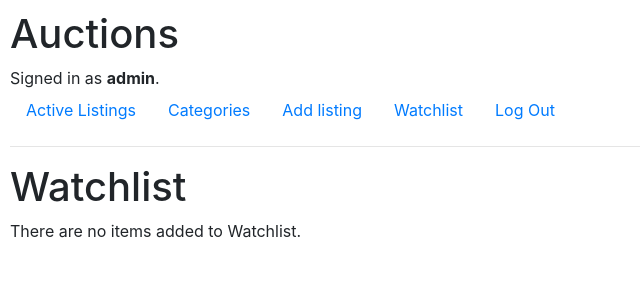
After one commit to radufritea/commerce, a Django app: page /watchlist in a window 1280 px wide. The commit adds this page. Shown: the top 300 px of the page, without its empty margins (0-640 px from the left). Run offline with Django 3.2, Linux system fonts and the light colour scheme; a user stored in the database is signed in; data comes from the database, SQL or seed files in the repository; both versions use the stored data as it was after the commit; some libraries are stand-ins or nearby versions.

Commit message:
add/remove in watchlist

```diff
--- a/commerce/auctions/admin.py
+++ b/commerce/auctions/admin.py
@@ -1,5 +1,7 @@
 from django.contrib import admin
-from .models import Category, Listing
+from .models import Category, Listing, User
+
 # Register your models here.
+admin.site.register(User)
 admin.site.register(Category)
 admin.site.register(Listing)
--- a/commerce/auctions/models.py
+++ b/commerce/auctions/models.py
@@ -3,9 +3,6 @@ from tkinter import CASCADE
 from django.contrib.auth.models import AbstractUser
 from django.db import models
 
-
-class User(AbstractUser):
-    pass
 
 class Category(models.Model):
     name = models.CharField(max_length=200, verbose_name="Category name")
@@ -26,8 +23,11 @@ class Listing(models.Model):
 
     def __str__(self):
         return self.title
+
 # class Bid(models.Model):
 #     pass
 
 # class Comment(models.Model):
 #     pass
+class User(AbstractUser):
+    watchlist = models.ManyToManyField(Listing, blank=True, related_name="watchers")
--- a/commerce/auctions/templates/auctions/layout.html
+++ b/commerce/auctions/templates/auctions/layout.html
@@ -28,6 +28,9 @@
                     <a class="nav-link" href="{% url 'add_listing' %}">Add listing</a>
                 </li>
                 <li class="nav-item">
+                    <a class="nav-link" href="{% url 'watchlist' %}">Watchlist</a>
+                </li>
+                <li class="nav-item">
                     <a class="nav-link" href="{% url 'logout' %}">Log Out</a>
                 </li>
             {% else %}
--- a/commerce/auctions/templates/auctions/listing_detail.html
+++ b/commerce/auctions/templates/auctions/listing_detail.html
@@ -8,4 +8,9 @@
 <p>Current bid: {{ listing.starting_bid }}</p>
 
 <p>Show image!!!</p>
+
+<form action="{% url 'watch_manager' %}?pk={{ listing.id }}" method="post">
+    {% csrf_token %}
+    <input class="btn btn-primary" type="submit" value="Add to Watchlist">
+</form>
 {% endblock %}
--- /dev/null
+++ b/commerce/auctions/templates/auctions/watchlist.html
@@ -0,0 +1,18 @@
+{% extends "auctions/layout.html" %}
+
+{% block body %}
+<h1>Watchlist</h1>
+
+{% if watchlist %}
+<ul>
+  {% for item in watchlist %}
+    <li>
+      <a href="{% url 'listing_details' item.id %}">{{ item.title }}</a>
+    </li>
+  {% endfor %}
+</ul>
+{% else %}
+  <p>There are no items added to Watchlist.</p>
+{% endif %}
+
+{% endblock %}
--- a/commerce/auctions/urls.py
+++ b/commerce/auctions/urls.py
@@ -12,6 +12,8 @@ urlpatterns = [
     path("listing/<int:pk>", views.ListingDetailsView.as_view(), name="listing_details"),
     path("categories", views.CategoriesListView.as_view(), name="categories"),
     path("category/<int:pk>", views.category_listings, name="category"),
+    path("watchlist", views.show_watchlist, name="watchlist"),
+    path("watch_manager", views.watch_manager, name="watch_manager"),
 ]
 
 if settings.DEBUG:
--- a/commerce/auctions/views.py
+++ b/commerce/auctions/views.py
@@ -1,9 +1,10 @@
 from django.contrib.auth import authenticate, login, logout
 from django.db import IntegrityError
 from django.http import HttpResponse, HttpResponseRedirect
-from django.shortcuts import render
+from django.shortcuts import render, redirect
 from django.urls import reverse
 from django.views import generic
+from django.contrib.auth.decorators import login_required
 from .models import Category, User, Listing
 from .forms import ListingForm
 
@@ -22,6 +23,26 @@ def category_listings(request, pk):
     listings = Listing.objects.filter(category=pk)
     category = Category.objects.get(pk=pk)
     return render(request, "auctions/category.html", {"listings": listings, "category": category})
+
+@login_required
+def show_watchlist(request):
+    current_user = request.user
+    watchlist = current_user.watchlist.all()
+    return render(request, "auctions/watchlist.html", {"watchlist": watchlist})
+
+@login_required
+def watch_manager(request):
+    pk = request.GET.get('pk')
+    current_user = request.user
+    watchlist = current_user.watchlist.all()
+    print(pk)
+    listing = Listing.objects.get(id=pk)
+    if listing in watchlist:
+       current_user.watchlist.remove(pk)
+    else:
+       current_user.watchlist.add(pk)
+    return redirect("listing_details", pk)
+
 
 def login_view(request):
     if request.method == "POST":
```
Also changed, not shown: commerce/auctions/migrations/0006_alter_category_options_user_watchlist.py (added), commerce/db.sqlite3.
